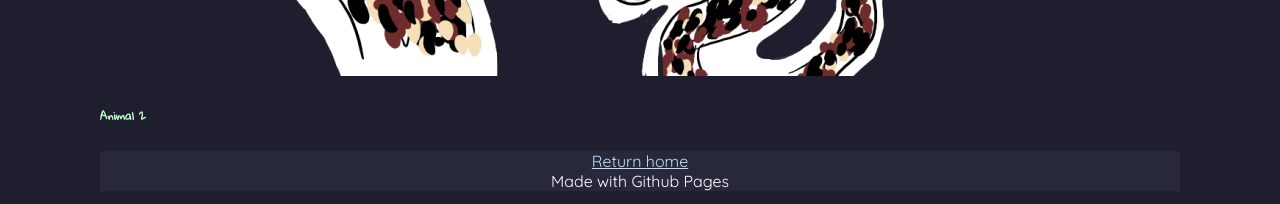
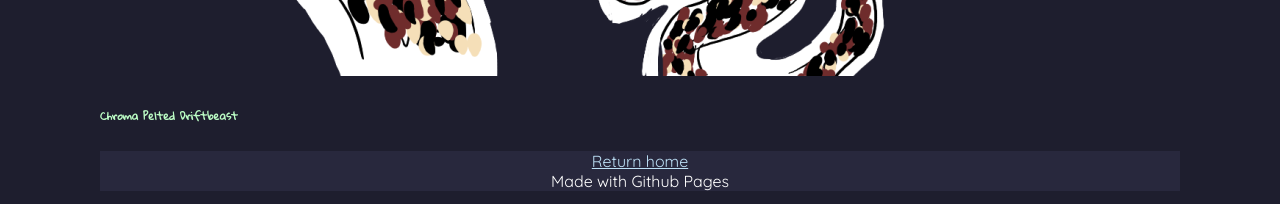
Before and after one commit to Ceon3k42/Ceon3k42.github.io, a Jekyll site: the page built from album.md, in a window 1280 px wide. Shown: the part 2105-2309 px from the top of the page. Built offline with Jekyll 4.4.1, drawn with Linux system fonts in a browser that asks for light colours.

Commit message:
forgot aboutt he driftbeast

```diff
--- a/album.md
+++ b/album.md
@@ -19,4 +19,4 @@ title: album
 ###### Volca Serpent
 <img src="https://ceon3k42.github.io/assets/serpent.png">
 
-###### Animal 2
+###### Chroma Pelted Driftbeast
```
